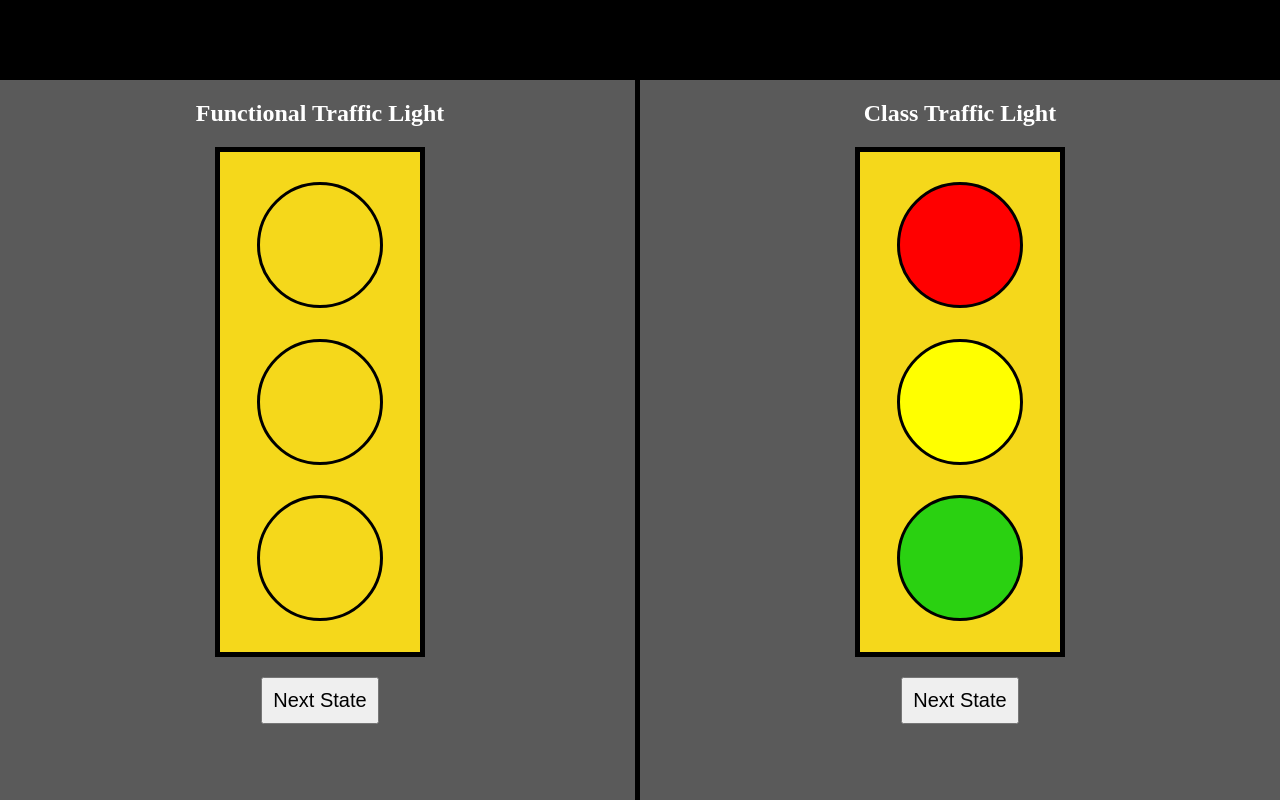
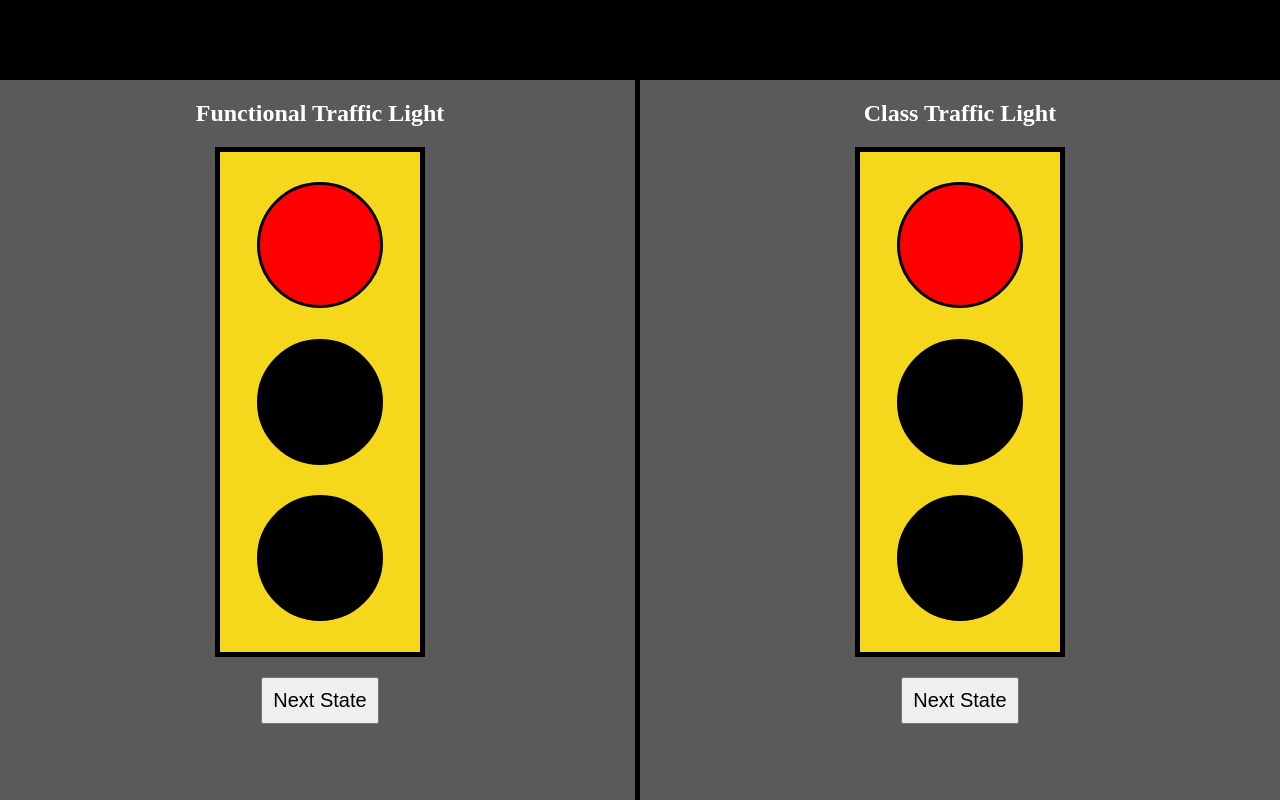
Before and after one commit to PAPERPL8S/React-Traffic-Light, a React (Vite) app: page / in a window 1280 px wide. Built offline with nearby package versions, Linux system fonts and the light colour scheme.

Commit message:
added functionality to visibly distinguish inactive lights

```diff
--- a/eslint.config.js
+++ b/eslint.config.js
@@ -2,9 +2,8 @@ import globals from "globals";
 import pluginJs from "@eslint/js";
 import pluginReactConfig from "eslint-plugin-react/configs/recommended.js";
 
-
 export default [
-  {languageOptions: { globals: globals.browser }},
+  { languageOptions: { globals: globals.browser } },
   pluginJs.configs.recommended,
   pluginReactConfig,
 ];
--- a/index.html
+++ b/index.html
@@ -5,7 +5,7 @@
   <meta charset="UTF-8" />
   <link rel="icon" type="image/svg+xml" href="/vite.svg" />
   <meta name="viewport" content="width=device-width, initial-scale=1.0" />
-  <link rel="stylesheet" href="index.css">
+  <link rel="stylesheet" href="./index.css">
   <title>Vite + React</title>
 </head>
 
--- a/src/ClassTrafficLight.jsx
+++ b/src/ClassTrafficLight.jsx
@@ -6,7 +6,7 @@ export class ClassTrafficLight extends Component {
     super(props);
     this.state = {
       colorIndex: 0,
-      colors: ["red", "yellow", "green"],
+      colors: ["red", "green", "yellow"],
     };
   }
 
@@ -25,8 +25,8 @@ export class ClassTrafficLight extends Component {
           {colors.map((color, index) => (
             <div
               key={index}
-              className={`circle ${color} ${
-                index === colorIndex ? "active" : ""
+              className={`circle ${
+                index === colorIndex ? color : "black"
               }`}></div>
           ))}
         </div>
--- a/src/FunctionalTrafficLight.jsx
+++ b/src/FunctionalTrafficLight.jsx
@@ -8,14 +8,17 @@ export const FunctionalTrafficLight = () => {
   const handleNextState = () => {
     setColorIndex((prevIndex) => (prevIndex + 1) % 3);
   };
+
   return (
     <div className="traffic-light-box">
       <h2>Functional Traffic Light</h2>
       <div className="traffic-light">
-        {colors.map((_, index) => (
+        {colors.map((color, index) => (
           <div
             key={index}
-            className={`circle ${index === colorIndex ? "active" : ""}`}></div>
+            className={`circle ${
+              index === colorIndex ? color : "black"
+            }`}></div>
         ))}
       </div>
       <button className="next-state-button" onClick={handleNextState}>
```
